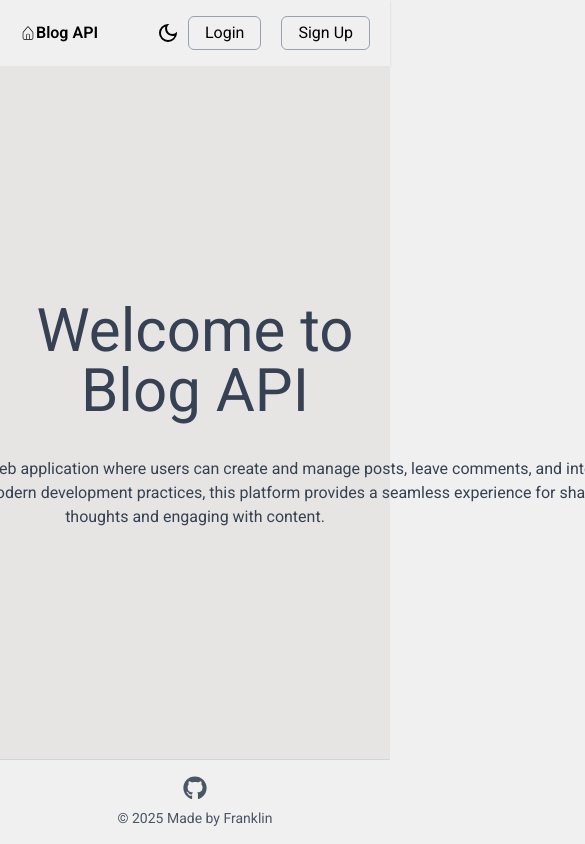
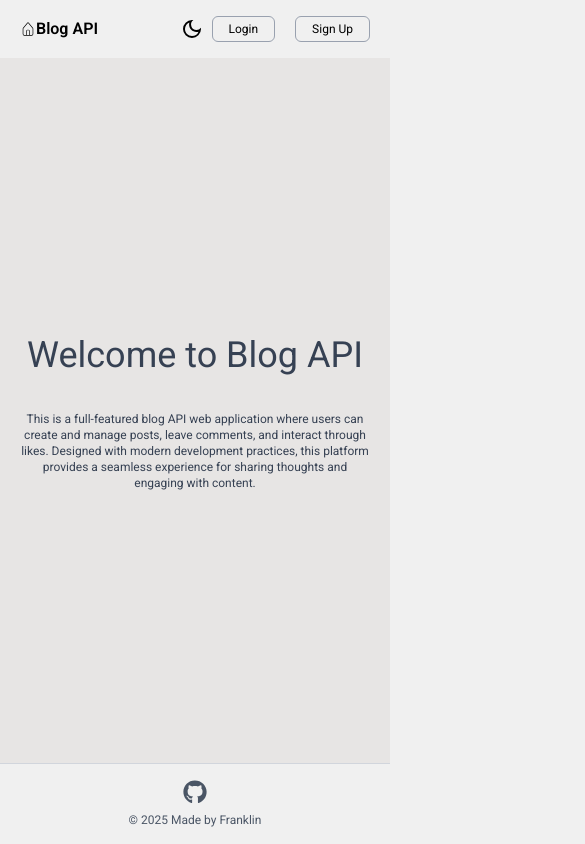
Before and after one commit to Four26/Blog-API, a React (Vite) app in the folder user-client/: page / in a window 390 px wide. Shown: the top 844 px of the page, 585 px wide, since content can reach past the window. Built offline with nearby package versions, Linux system fonts and the light colour scheme; no server answers.

Commit message:
added mobile responsiveness

```diff
--- a/user-client/src/components/MyBlogs.tsx
+++ b/user-client/src/components/MyBlogs.tsx
@@ -174,7 +174,7 @@ const MyBlogs = (): React.JSX.Element => {
                 </div>
 
                 <div>
-                    <div className="filter-tab py-2 mt-10 flex justify-start items-center gap-5 border-b border-gray-400">
+                    <div className="filter-tab py-2 mt-10 flex justify-start items-start gap-5 border-b border-gray-400">
                         <button
                             onClick={() => setActiveTab("all")}
                             className="cursor-pointer">All Blogs ({blogs.length})</button>
--- a/user-client/src/pages/Footer.tsx
+++ b/user-client/src/pages/Footer.tsx
@@ -2,7 +2,7 @@ import { FaGithub } from "react-icons/fa";
 
 const Footer = (): React.JSX.Element => {
     return (
-        <div className="p-4 border-t border-gray-300 dark:border-gray-700 flex flex-col items-center justify-center gap-2 text-gray-600 text-sm">
+        <div className="p-4 border-t border-gray-300 dark:border-gray-700 flex flex-col items-center justify-center gap-2 text-gray-600 text-sm ">
             <a
                 href="https://github.com/Four26"
                 target="_blank"
@@ -12,7 +12,7 @@ const Footer = (): React.JSX.Element => {
             >
                 <FaGithub className="text-2xl" />
             </a>
-            <p className="dark:text-gray-200">© 2025 Made by Franklin</p>
+            <p className="dark:text-gray-200 text-xs sm:text-base">© 2025 Made by Franklin</p>
         </div>
 
     )
--- a/user-client/src/pages/Home.tsx
+++ b/user-client/src/pages/Home.tsx
@@ -2,10 +2,10 @@ const Home = (): React.JSX.Element => {
     return (
         <div className="flex-1 intro-wrapper px-5 py-20 flex flex-col justify-center items-center bg-stone-200 dark:bg-dark">
             <h1
-                className="text-6xl my-5 text-gray-700 text-center dark:text-gray-300 transition-colors duration-200 ease-in-out"
+                className="text-4xl sm:text-6xl my-5 text-gray-700 text-center dark:text-gray-300 transition-colors duration-200 ease-in-out"
             >Welcome to Blog API</h1>
             <p
-                className="my-4 w-[900px] text-gray-700 text-center dark:text-gray-300"
+                className="my-4 w-full max-w-[900px] text-xs sm:text-base text-gray-700 text-center dark:text-gray-300"
             >  This is a full-featured blog API web application where users can create and manage posts, leave comments, and interact through likes. Designed with modern development practices, this platform provides a seamless experience for sharing thoughts and engaging with content.
             </p>
         </div>
--- a/user-client/src/pages/Navbar.tsx
+++ b/user-client/src/pages/Navbar.tsx
@@ -48,11 +48,11 @@ const Navbar = (): React.JSX.Element => {
                         <div className="flex justify-between items-center gap-5">
                             <Link
                                 to="/login"
-                                className="border border-gray-400 px-4 py-1 rounded-md hover:bg-green-500 hover:outline-none hover:border-gray-50 hover:text-white transition-all duration-300 ease-in-out"
+                                className="border border-gray-400 px-4 py-1 text-xs sm:text-base rounded-md hover:bg-green-500 hover:outline-none hover:border-gray-50 hover:text-white transition-all duration-300 ease-in-out"
                             > Login</Link>
                             <Link
                                 to="/signup"
-                                className="border border-gray-400 px-4 py-1 rounded-md hover:bg-blue-500 hover:outline-none hover:border-gray-50 hover:text-white transition-all duration-300 ease-in-out"
+                                className="border border-gray-400 px-4 py-1 text-xs sm:text-base rounded-md hover:bg-blue-500 hover:outline-none hover:border-gray-50 hover:text-white transition-all duration-300 ease-in-out"
                             > Sign Up</Link>
                         </div>
                     )}
```
